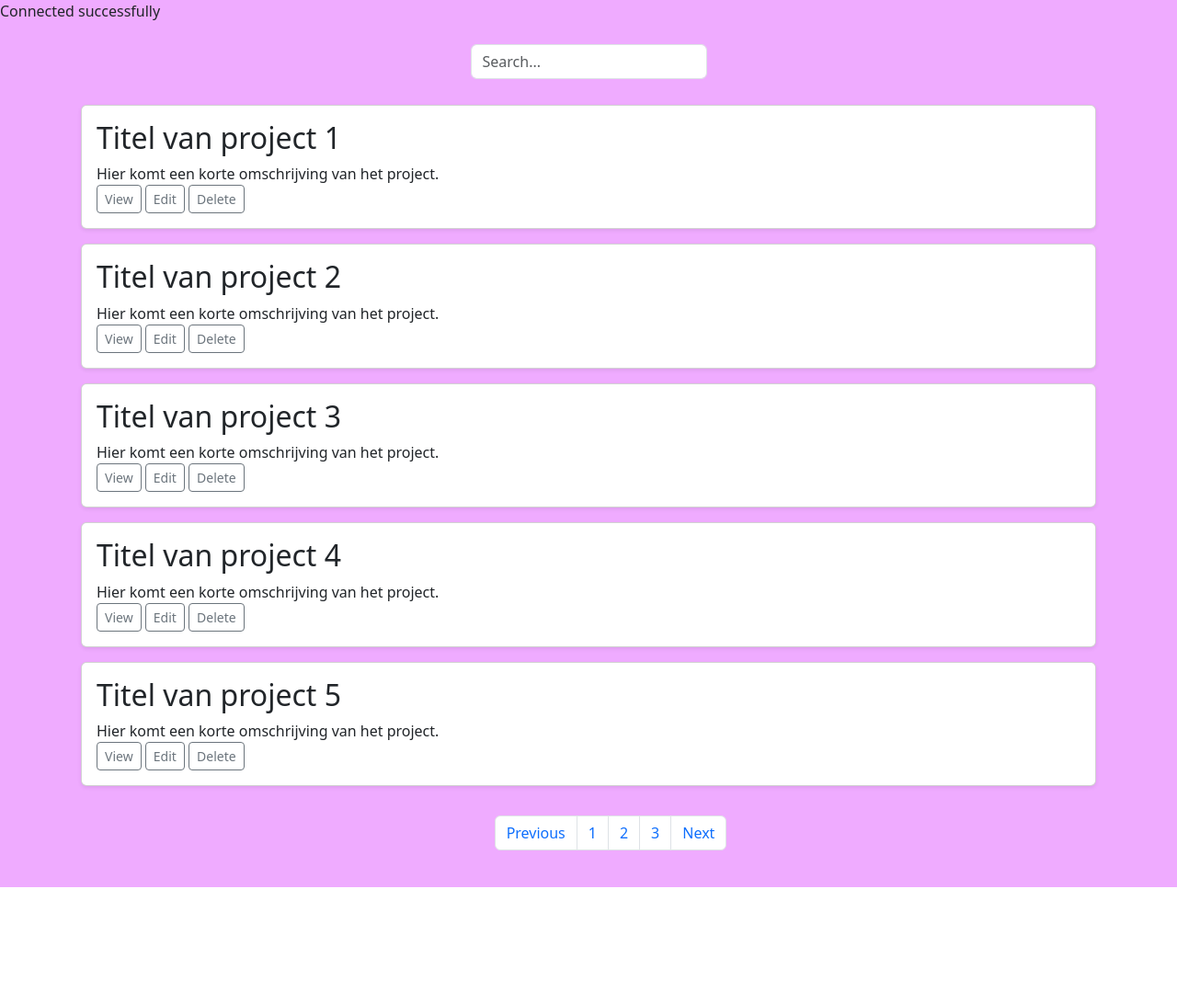
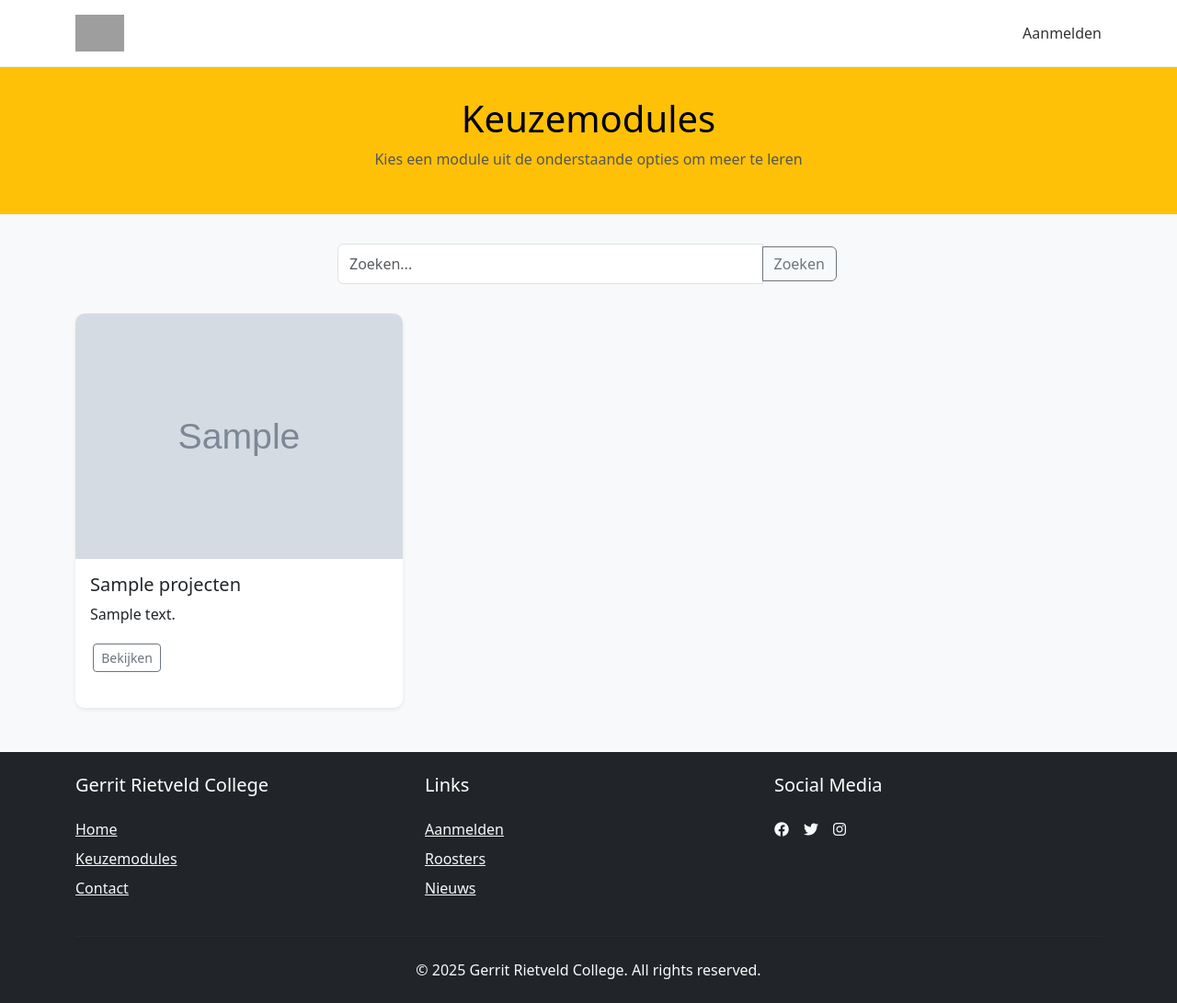
Before and after one commit to ahsycode/projectCRUD, a PHP site: page / in a window 1280 px wide. Shown: the whole page at 92% size. Before the commit the page ends 965 px from the top, so only its background shows below. Run offline with PHP 8.4, Linux system fonts and the light colour scheme; tables that the repository leaves empty or names only in its code hold one stand-in row (values such as "Sample post"); grey boxes marked "Sample" are stand-in pictures; some libraries are stand-ins or nearby versions; grey boxes are pictures that could not be loaded.

Commit message:
Initial commit: Keuzemodules website

```diff
--- a/connection.php
+++ b/connection.php
@@ -4,11 +4,11 @@ $username = "root";
 $password = "";
 
 try {
-  $conn = new PDO("mysql:host=$servername;dbname=projecten", $username, $password);
+  $conn = new PDO("mysql:host=$servername;dbname=rietvelduren", $username, $password);
   // set the PDO error mode to exception
   $conn->setAttribute(PDO::ATTR_ERRMODE, PDO::ERRMODE_EXCEPTION);
-  echo "Connected successfully";
-} catch (PDOException $e) {
+ # echo "Connected successfully";
+} catch(PDOException $e) {
   echo "Connection failed: " . $e->getMessage();
 }
 ?>
--- /dev/null
+++ b/footer.php
@@ -0,0 +1,40 @@
+<footer class="bg-dark text-light py-4 mt-5">
+    <div class="container">
+        <div class="row">
+            <div class="col-md-4">
+                <h5>Gerrit Rietveld College</h5>
+                <ul class="list-unstyled">
+                    <li><a href="#" class="text-light">Home</a></li>
+                    <li><a href="#" class="text-light">Keuzemodules</a></li>
+                    <li><a href="#" class="text-light">Contact</a></li>
+                </ul>
+            </div>
+            <div class="col-md-4">
+                <h5>Links</h5>
+                <ul class="list-unstyled">
+                    <li><a href="#" class="text-light">Aanmelden</a></li>
+                    <li><a href="#" class="text-light">Roosters</a></li>
+                    <li><a href="#" class="text-light">Nieuws</a></li>
+                </ul>
+            </div>
+            <div class="col-md-4">
+                <h5>Social Media</h5>
+                <div class="d-flex gap-3">
+                    <a href="#" class="text-light"><i class="fab fa-facebook"></i></a>
+                    <a href="#" class="text-light"><i class="fab fa-twitter"></i></a>
+                    <a href="#" class="text-light"><i class="fab fa-instagram"></i></a>
+                </div>
+            </div>
+        </div>
+        <hr class="my-4">
+        <div class="row">
+            <div class="col text-center">
+                <p class="mb-0">&copy; <?php echo date('Y'); ?> Gerrit Rietveld College. All rights reserved.</p>
+            </div>
+        </div>
+    </div>
+</footer>
+<script src="https://cdn.jsdelivr.net/npm/bootstrap@5.3.2/dist/js/bootstrap.bundle.min.js"></script>
+<script src="https://kit.fontawesome.com/your-kit-code.js" crossorigin="anonymous"></script>
+</body>
+</html>
--- /dev/null
+++ b/header.php
@@ -0,0 +1,38 @@
+<?php
+session_start();
+?>
+<!DOCTYPE html>
+<html lang="en">
+<head>
+    <meta charset="UTF-8">
+    <meta name="viewport" content="width=device-width, initial-scale=1.0">
+    <title>Keuzemodules</title>
+    <link href="https://cdn.jsdelivr.net/npm/bootstrap@5.3.2/dist/css/bootstrap.min.css" rel="stylesheet">
+    <link href="styles.css" rel="stylesheet">
+    <link href="https://cdnjs.cloudflare.com/ajax/libs/font-awesome/6.0.0/css/all.min.css" rel="stylesheet">
+</head>
+<body>
+    <header class="top-header">
+        <div class="container">
+            <div class="row align-items-center">
+                <div class="col-6">
+                    <div class="logo-container">
+                        <img src="logo.png" alt="Logo" class="logo">
+                    </div>
+                </div>
+                <div class="col-6">
+                    <nav class="auth-nav">
+                        <?php if (isset($_SESSION["username"])) { ?>
+                            <form action="logout.php" method="get" class="d-inline">
+                                <input type="submit" value="Uitloggen" class="btn btn-outline-dark">
+                            </form>
+                        <?php } else { ?>
+                            <a href="login.php">Aanmelden</a>
+                        <?php } ?>
+                    </nav>
+                </div>
+            </div>
+        </div>
+    </header>
+</body>
+</html>
--- a/index.php
+++ b/index.php
@@ -1,102 +1,81 @@
-<?php include 'connection.php'; ?>
-
-<!DOCTYPE html>
-<html lang="en">
-
-<head>
-  <meta charset="UTF-8" />
-  <meta name="viewport" content="width=device-width, initial-scale=1.0" />
-  <title>Portfolio Website - Overzichtspagina</title>
-  <link href="https://cdn.jsdelivr.net/npm/bootstrap@5.3.2/dist/css/bootstrap.min.css" rel="stylesheet"
-    integrity="sha384-T3c6CoIi6uLrA9TneNEoa7RxnatzjcDSCmG1MXxSR1GAsXEV/Dwwykc2MPK8M2HN" crossorigin="anonymous" />
-</head>
-
-<body>
-
-  <style>
-    body {
-      background-color: #EFABFF
-    }
-  </style>
-
-  <main>
-    <div class="container">
 <?php
-
-      $stmt = $conn->prepare("SELECT id, title, desc_short, desc_long, type, datum FROM projecten");
-      $conn = new PDO("mysql:host=$servername;dbname=projecten", $username, $password);
-      $conn->setAttribute(PDO::ATTR_ERRMODE, PDO::ERRMODE_EXCEPTION);
-      $stmt->execute();
-
-      // set the resulting array to associative
-      $result = $stmt->setFetchMode(PDO::FETCH_ASSOC);
-      foreach ($stmt->fetchAll() as $k => $v) {
-        // echo $v["id"];
-      }
-
+include 'connection.php';
+include 'header.php';
 ?>
 
-      <div class="d-flex justify-content-center align-items-center m-4">
-        <nav aria-label="search and filter">
-          <input type="search" class="form-control ds-input" id="search-input" placeholder="Search..."
-            aria-label="Search for..." autocomplete="off" spellcheck="false" role="combobox" aria-autocomplete="list"
-            aria-expanded="false" aria-owns="algolia-autocomplete-listbox-0" dir="auto"
-            style="position: relative; vertical-align: top;">
-        </nav>
+<div class="header-section">
+    <div class="container">
+        <h1>Keuzemodules</h1>
+        <p>Kies een module uit de onderstaande opties om meer te leren</p>
+    </div>
 </div>
 
-
-      <div class="row row-cols-1 row-cols-sm-1 row-cols-md-1 g-1 projects">
+<div class="container">
+    <div class="search-section">
+        <form action="" method="get" class="row justify-content-center">
+            <div class="col-md-6">
+                <div class="input-group">
+                    <input name="search" type="search" class="form-control" placeholder="Zoeken..."
+                           value="<?php echo isset($_GET['search']) ? htmlspecialchars($_GET['search']) : ''; ?>">
+                    <button type="submit" class="btn btn-outline-secondary">Zoeken</button>
+                </div>
+            </div>
+        </form>
+    </div>
 
     <?php
-        $stmt = $conn->prepare("SELECT desc_short FROM projecten");
+    try {
+        if (isset($_GET["search"])) {
+            $searchbtn = "%" . $_GET["search"] . "%";
+            $stmt = $conn->prepare("SELECT * FROM projecten WHERE title LIKE :search ORDER BY id DESC");
+            $stmt->bindParam(':search', $searchbtn);
+        } else {
+            $stmt = $conn->prepare("SELECT * FROM projecten ORDER BY id DESC");
+        }
         $stmt->execute();
+    ?>
 
-
-
-        for ($a = 1; $a < 6; $a++) { ?>
-
-          <div id="project <?php echo $a; ?>" class="project card shadow-sm card-body m-2">
-            <div class="card-text">
-              <h2>Titel van project
-                <?php echo $a; ?>
-              </h2>
-              <div>Hier komt een korte omschrijving van het project.</div>
-
-              <a href="detail.php?id=<?php echo $a; ?> "> <button type="button" class="btn btn-sm btn-outline-secondary">
-                  View
-                </button></a>
-              <button type="button" class="btn btn-sm btn-outline-secondary">
-                Edit
-              </button>
-              <button type="button" class="btn btn-sm btn-outline-secondary">
-                Delete
-              </button>
+    <div class="row row-cols-1 row-cols-sm-2 row-cols-md-3 g-4">
+        <?php while($row = $stmt->fetch(PDO::FETCH_ASSOC)) { ?>
+            <div class="col">
+                <div class="card h-100 shadow-sm">
+                    <div class="card-img-container">
+                        <?php if(!empty($row['image_url'])): ?>
+                            <img src="<?php echo htmlspecialchars($row['image_url']); ?>" alt="<?php echo htmlspecialchars($row['title']); ?>">
+                        <?php else: ?>
+                            <img src="https://via.placeholder.com/300x225" alt="Placeholder">
+                        <?php endif; ?>
+                    </div>
+                    <div class="card-body">
+                        <h5 class="card-title"><?php echo htmlspecialchars($row['title']); ?></h5>
+                        <p class="card-text"><?php echo htmlspecialchars($row['desc_short']); ?></p>
+                        <div class="d-flex justify-content-start flex-wrap">
+                            <a href="detail.php?id=<?php echo $row['id']; ?>" class="btn btn-outline-secondary btn-sm">
+                                Bekijken
+                            </a>
+                            <?php if (isset($_SESSION["username"])): ?>
+                                <a href="add.php?id=<?php echo $row['id']; ?>" class="btn btn-outline-secondary btn-sm">
+                                    Toevoegen
+                                </a>
+                                <a href="edit.php?id=<?php echo $row['id']; ?>" class="btn btn-outline-secondary btn-sm">
+                                    Bewerken
+                                </a>
+                                <a href="delete.php?id=<?php echo $row['id']; ?>" class="btn btn-outline-secondary btn-sm">
+                                    Verwijderen
+                                </a>
+                            <?php endif; ?>
+                        </div>
+                    </div>
+                </div>
+            </div>
+        <?php } ?>
     </div>
 
+    <?php
+    } catch(PDOException $e) {
+        echo "Error: " . $e->getMessage();
+    }
+    ?>
 </div>
 
-        <?php }
-        ; ?>
-
-        <div class="d-flex justify-content-center align-items-center m-4">
-          <nav aria-label="Page navigation example">
-            <ul class="pagination">
-              <li class="page-item">
-                <a class="page-link" href="#">Previous</a>
-              </li>
-              <li class="page-item"><a class="page-link" href="#">1</a></li>
-              <li class="page-item"><a class="page-link" href="#">2</a></li>
-              <li class="page-item"><a class="page-link" href="#">3</a></li>
-              <li class="page-item"><a class="page-link" href="#">Next</a></li>
-            </ul>
-          </nav>
-        </div>
-
-  </main>
-  <script src="https://cdn.jsdelivr.net/npm/bootstrap@5.3.2/dist/js/bootstrap.bundle.min.js"
-    integrity="sha384-C6RzsynM9kWDrMNeT87bh95OGNyZPhcTNXj1NW7RuBCsyN/o0jlpcV8Qyq46cDfL"
-    crossorigin="anonymous"></script>
-</body>
-
-</html>
+<?php include 'footer.php'; ?>
--- /dev/null
+++ b/styles.css
@@ -0,0 +1,116 @@
+body {
+    background-color: #f8f9fa;
+}
+
+/* Header Styles */
+.top-header {
+    background-color: white;
+    padding: 1rem 0;
+    border-bottom: 1px solid #eee;
+}
+
+.logo-container {
+    display: flex;
+    align-items: center;
+}
+
+.logo-container img {
+    height: 40px;
+    margin-right: 10px;
+}
+
+.auth-nav {
+    display: flex;
+    justify-content: flex-end;
+    align-items: center;
+}
+
+.auth-nav a {
+    color: #333;
+    text-decoration: none;
+    margin-left: 20px;
+}
+
+/* Main Header Section */
+.header-section {
+    background-color: #ffc107;
+    padding: 2rem 0;
+    margin-bottom: 2rem;
+}
+
+.header-section h1 {
+    color: #000;
+    text-align: center;
+    font-weight: 500;
+}
+
+.header-section p {
+    text-align: center;
+    color: #555;
+}
+
+/* Card Styles */
+.card {
+    border: none;
+    border-radius: 10px;
+    overflow: hidden;
+    transition: transform 0.3s;
+    margin-bottom: 20px;
+}
+
+.card:hover {
+    transform: translateY(-5px);
+    box-shadow: 0 0.5rem 1rem rgba(0, 0, 0, 0.15) !important;
+}
+
+.card-img-container {
+    position: relative;
+    padding-top: 75%; /* 4:3 aspect ratio */
+    overflow: hidden;
+}
+
+.card-img-container img {
+    position: absolute;
+    top: 0;
+    left: 0;
+    width: 100%;
+    height: 100%;
+    object-fit: cover;
+}
+
+.card-title {
+    font-size: 1.25rem;
+    margin-bottom: 0.5rem;
+}
+
+/* Search Section */
+.search-section {
+    margin-bottom: 2rem;
+}
+
+.btn-outline-secondary {
+    margin: 0.2rem;
+}
+
+/* Footer Styles */
+footer {
+    margin-top: 4rem;
+}
+
+footer h5 {
+    color: #fff;
+    margin-bottom: 1.5rem;
+}
+
+footer ul li {
+    margin-bottom: 0.5rem;
+}
+
+footer .social-icons a {
+    font-size: 1.5rem;
+    margin-right: 1rem;
+}
+
+footer hr {
+    border-color: rgba(255, 255, 255, 0.1);
+}
```
Also changed, not shown: add.php (added, +105 -0 lines), delete.php (added, +17 -0 lines), detail.php (+34 -14 lines), edit.php (added, +99 -0 lines), login.php (+50 -13 lines), logout.php (added, +8 -0 lines), README.md (deleted), 1 other file. Lines whose indentation alone changed are shown as unchanged.
